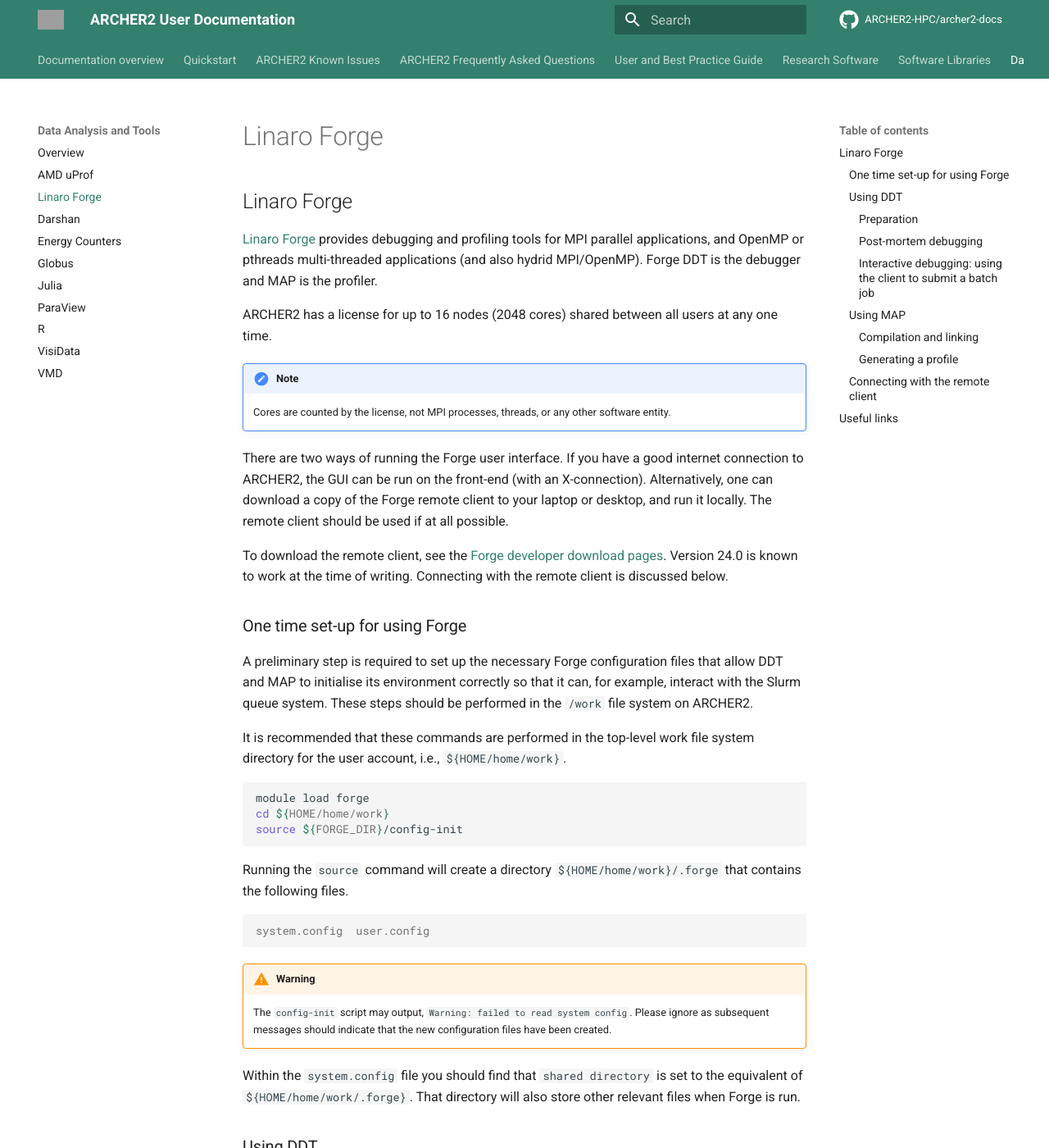
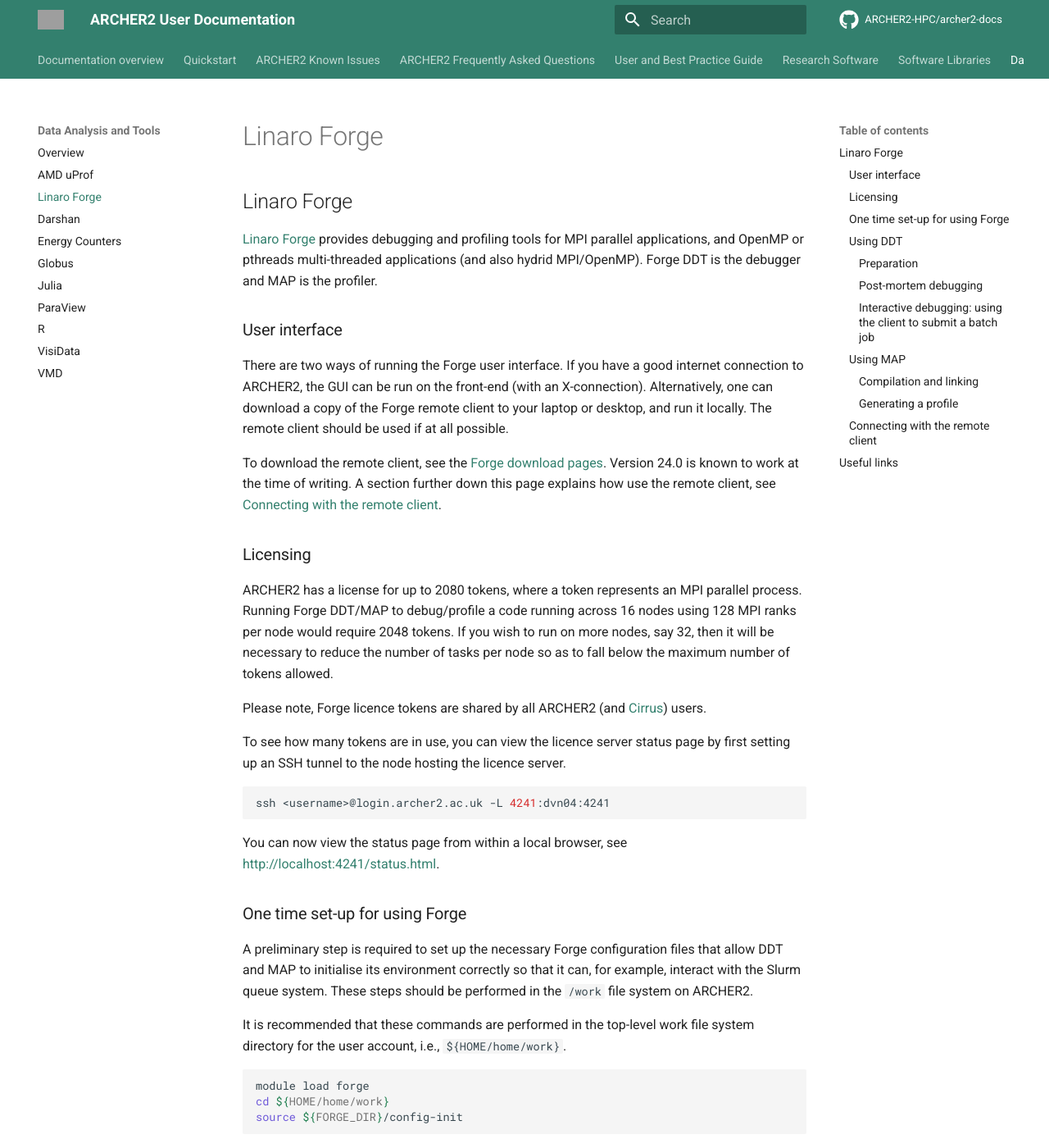
Before and after one commit to ARCHER2-HPC/archer2-docs, an MkDocs documentation site: the page built from docs/data-tools/forge.md, in a window 1280 px wide and 1400 px high. Shown: the whole window at 82% size. Built offline with MkDocs 1.6.1 and Material for MkDocs 9.7.7, drawn with Linux system fonts in a browser that asks for light colours; comment, search, counter and statistics services are not loaded; some of the changed text lies outside the part shown; grey boxes are pictures that could not be loaded.

Commit message:
Added separate section for licensing.

````diff
--- a/docs/data-tools/forge.md
+++ b/docs/data-tools/forge.md
@@ -5,20 +5,36 @@
 for MPI parallel applications, and OpenMP or pthreads multi-threaded applications
 (and also hydrid MPI/OpenMP). Forge DDT is the debugger and MAP is the profiler.
 
-ARCHER2 has a license for up to 16 nodes (2048 cores) shared between all users at
-any one time.
 
-!!! note
-    Cores are counted by the license, not MPI processes, threads, or any other software entity.
+### User interface
 
 There are two ways of running the Forge user interface. If you have a good internet
 connection to ARCHER2, the GUI can be run on the front-end (with an X-connection).
 Alternatively, one can download a copy of the Forge remote client to your laptop or desktop,
 and run it locally. The remote client should be used if at all possible.
 
-To download the remote client, see the [Forge developer download pages](https://www.linaroforge.com/downloadForge/).
-Version 24.0 is known to work at the time of writing. Connecting with the remote client is discussed below.
+To download the remote client, see the [Forge download pages](https://www.linaroforge.com/downloadForge/).
+Version 24.0 is known to work at the time of writing. A section further down this page explains how use the remote client,
+see [Connecting with the remote client](#connecting-with-the-remote-client).
 
+### Licensing
+
+ARCHER2 has a license for up to 2080 tokens, where a token represents an MPI parallel process.
+Running Forge DDT/MAP to debug/profile a code running across 16 nodes using 128 MPI ranks per
+node would require 2048 tokens. If you wish to run on more nodes, say 32, then it will be
+necessary to reduce the number of tasks per node so as to fall below the maximum number of
+tokens allowed.
+
+Please note, Forge licence tokens are shared by all ARCHER2 (and [Cirrus](https://www.cirrus.ac.uk/)) users.
+
+To see how many tokens are in use, you can view the licence server status page by first
+setting up an SSH tunnel to the node hosting the licence server.
+
+```bash
+ssh <username>@login.archer2.ac.uk -L 4241:dvn04:4241
+```
+
+You can now view the status page from within a local browser, see [http://localhost:4241/status.html](http://localhost:4241/status.html).
 
 
 ### One time set-up for using Forge
@@ -110,7 +126,7 @@
 
 #### Interactive debugging: using the client to submit a batch job
 
-You can also start the client interactively (for details of remote launch, see below).
+You can also start the client interactively (for details of remote launch, see [Connecting with the remote client](#connecting-with-the-remote-client)).
 
 ```bash
 module load forge
@@ -223,8 +239,7 @@
 ### Connecting with the remote client
 
 If one starts the Forge client on e.g., a laptop, one should see the
-main window as
-shown above. Select ***Remote Launch*** and then ***Configure*** from the
+main window as shown above. Select ***Remote Launch*** and then ***Configure*** from the
 drop-down menu. In the ***Configure Remote Connections*** dialog box
 click ***Add***. The following window should be displayed. Fill
 in the fields as shown. The ***Connection Name*** is just a tag
````
